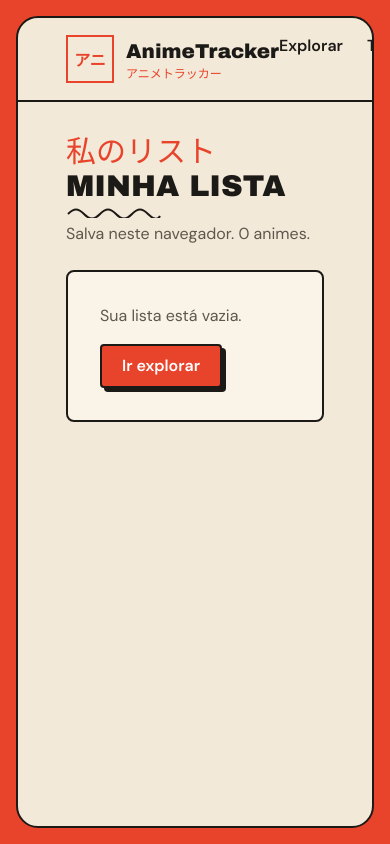
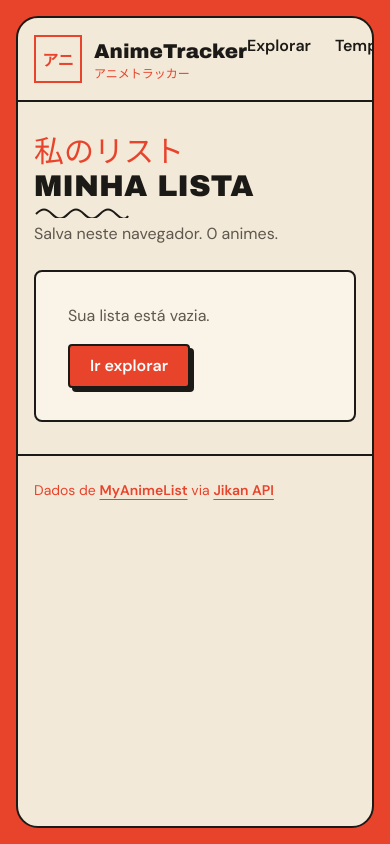
Before and after one commit to gustavolovizotto/ReactProject, a React (Vite) app: page /lista in a window 390 px wide. Built offline with nearby package versions, Linux system fonts and the light colour scheme.

Commit message:
chore: polimento, readme final e deploy no github pages

```diff
--- a/package.json
+++ b/package.json
@@ -7,7 +7,8 @@
     "dev": "vite",
     "build": "vite build",
     "lint": "oxlint",
-    "preview": "vite preview"
+    "preview": "vite preview",
+    "deploy": "vite build && cp dist/index.html dist/404.html && gh-pages -d dist"
   },
   "dependencies": {
     "@hookform/resolvers": "^5.9.1",
@@ -22,6 +23,7 @@
     "@types/react": "^18.3.31",
     "@types/react-dom": "^18.3.7",
     "@vitejs/plugin-react": "^6.1.1",
+    "gh-pages": "^6.3.0",
     "oxlint": "^1.81.0",
     "tailwindcss": "^4.3.3",
     "vite": "^8.3.0"
--- a/src/components/AppLayout.jsx
+++ b/src/components/AppLayout.jsx
@@ -6,9 +6,19 @@ function AppLayout() {
   return (
     <Frame>
       <Header />
-      <main className="px-12 py-8">
+      <main className="px-4 md:px-12 py-8">
         <Outlet />
       </main>
+      <footer className="px-4 md:px-12 py-6 border-t-2 border-ink text-sm text-vermilion">
+        Dados de{' '}
+        <a href="https://myanimelist.net" target="_blank" rel="noreferrer" className="font-semibold underline underline-offset-4">
+          MyAnimeList
+        </a>{' '}
+        via{' '}
+        <a href="https://jikan.moe" target="_blank" rel="noreferrer" className="font-semibold underline underline-offset-4">
+          Jikan API
+        </a>
+      </footer>
     </Frame>
   )
 }
--- a/src/components/Header.jsx
+++ b/src/components/Header.jsx
@@ -14,7 +14,7 @@ function Header() {
   const { items } = useList()
 
   return (
-    <header className="h-[84px] px-12 flex items-center justify-between border-b-2 border-ink">
+    <header className="h-[84px] px-4 md:px-12 flex items-center justify-between border-b-2 border-ink">
       <Logo />
       <NavTabs items={NAV_ITEMS} />
       <ListCounter count={items.length} />
--- a/src/features/AnimeGrid.jsx
+++ b/src/features/AnimeGrid.jsx
@@ -4,7 +4,7 @@ function AnimeGrid({ animes, onAdd, onOpen, isAdded }) {
   if (!animes.length) return <p className="text-muted">Nenhum anime encontrado.</p>
 
   return (
-    <div className="grid grid-cols-5 gap-6">
+    <div className="grid grid-cols-2 md:grid-cols-3 lg:grid-cols-5 gap-6">
       {animes.map((anime) => (
         <AnimeCard
           key={anime.id}
--- a/src/features/SearchBar.jsx
+++ b/src/features/SearchBar.jsx
@@ -6,7 +6,7 @@ function SearchBar({ values, onChange }) {
   const set = (field) => (e) => onChange({ ...values, [field]: e.target.value })
 
   return (
-    <form onSubmit={(e) => e.preventDefault()} className="flex items-end gap-3">
+    <form onSubmit={(e) => e.preventDefault()} className="flex flex-wrap items-end gap-3">
       <Field label="Buscar" id="search-q">
         <input
           id="search-q"
@@ -14,7 +14,7 @@ function SearchBar({ values, onChange }) {
           placeholder="Nome do anime"
           value={values.q}
           onChange={set('q')}
-          className={`${inputClass} w-[560px]`}
+          className={`${inputClass} md:w-[560px]`}
         />
       </Field>
       <Field label="Tipo" id="search-type">
--- a/src/main.jsx
+++ b/src/main.jsx
@@ -20,7 +20,7 @@ const router = createBrowserRouter([
       { path: 'estatisticas', element: <StatsPage /> },
     ],
   },
-])
+], { basename: import.meta.env.BASE_URL })
 
 createRoot(document.getElementById('root')).render(
   <StrictMode>
--- a/src/pages/MyListPage.jsx
+++ b/src/pages/MyListPage.jsx
@@ -33,7 +33,8 @@ function MyListPage() {
       ) : (
         <>
           <StatusTabs value={tab} onChange={setTab} counts={counts} />
-          <div className="flex flex-col gap-3">
+          <div className="overflow-x-auto">
+            <div className="flex flex-col gap-3 min-w-[880px]">
               <ListHeaderRow />
               {visible.map((item) => (
                 <ListRow
@@ -46,6 +47,7 @@ function MyListPage() {
               ))}
               {visible.length === 0 && <p className="text-muted">Nenhum anime nesta aba.</p>}
             </div>
+          </div>
         </>
       )}
       <AnimeDetailModal id={selectedId} onClose={() => setSelectedId(null)} onOpen={setSelectedId} />
--- a/src/services/jikan.js
+++ b/src/services/jikan.js
@@ -1,7 +1,13 @@
 const BASE = 'https://api.jikan.moe/v4'
 
-async function request(path) {
+const wait = (ms) => new Promise((resolve) => setTimeout(resolve, ms))
+
+async function request(path, retry = true) {
   const res = await fetch(`${BASE}${path}`)
+  if (res.status === 429 && retry) {
+    await wait(1000)
+    return request(path, false)
+  }
   if (!res.ok) throw new Error(`Jikan ${res.status}`)
   return res.json()
 }
--- a/vite.config.js
+++ b/vite.config.js
@@ -4,5 +4,6 @@ import { defineConfig } from 'vite'
 
 // https://vite.dev/config/
 export default defineConfig({
+  base: '/ReactProject/',
   plugins: [react(), tailwindcss()],
 })
```
Also changed, not shown: 3 other files (tests, documents, lock files or other folders). Lines whose indentation alone changed are shown as unchanged.
